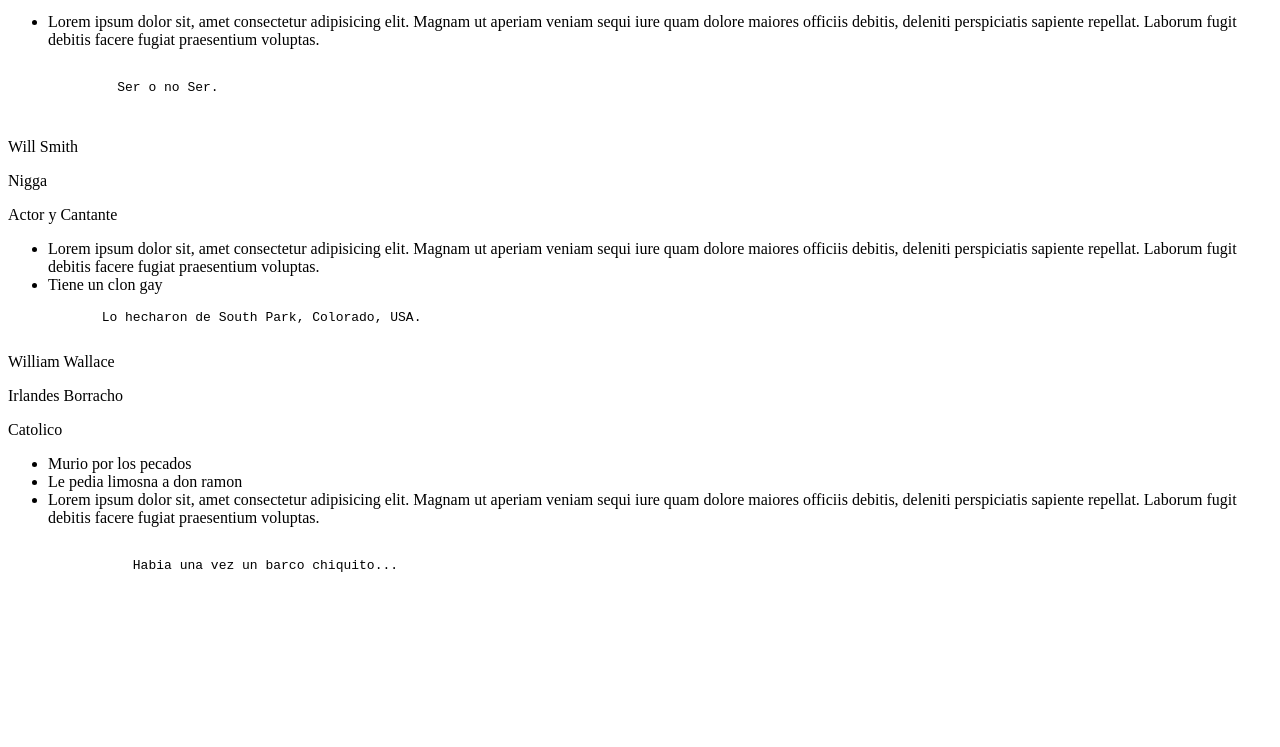
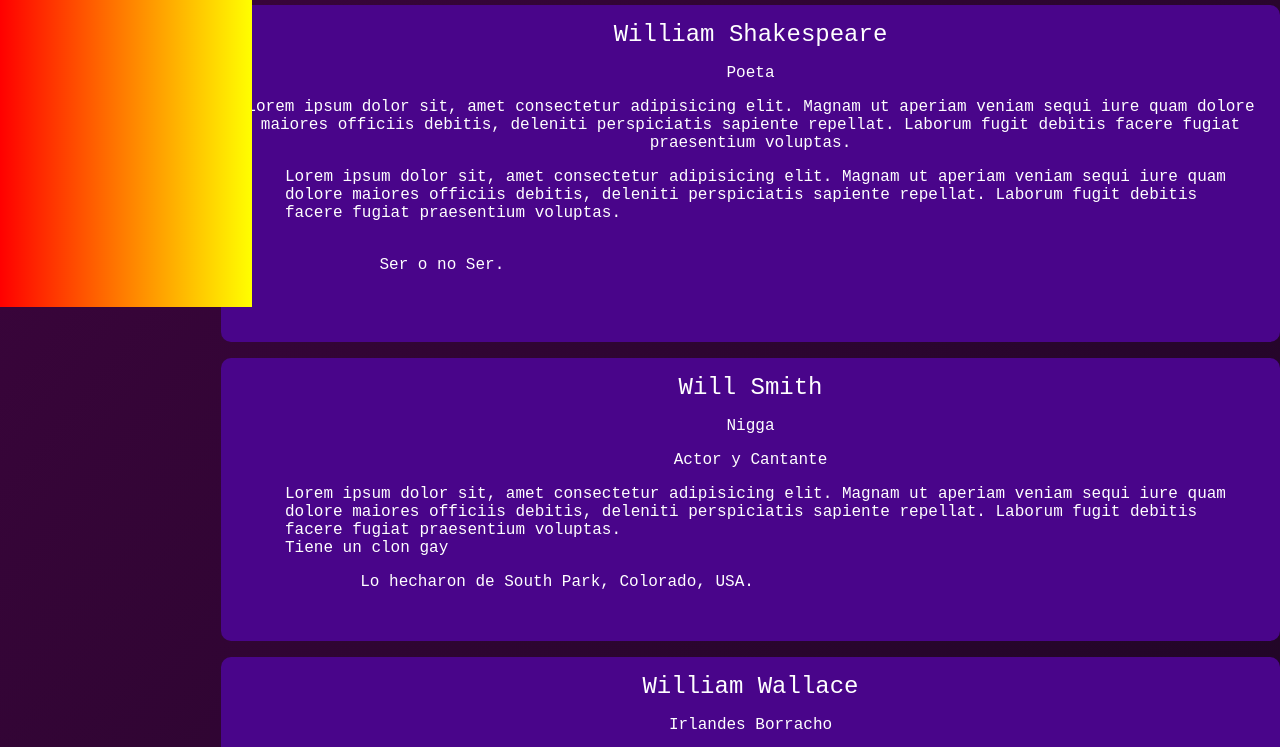
Before and after one commit to GioXdaZ/Work-Portfolio-FreeCodeCamp, a plain HTML site: page tdp.html in a window 1280 px wide. Shown: the part 557-1304 px from the top of the page. Before the commit the page ends 1173 px from the top, so only its background shows below. Drawn offline with Linux system fonts and the light colour scheme; the site is published under a folder, as on GitHub Pages, so addresses that start at the root find nothing.

Commit message:
Update tdp.html

```diff
--- a/tdp.html
+++ b/tdp.html
@@ -6,7 +6,7 @@
   <meta http-equiv="X-UA-Compatible" content="IE=edge" />
   <meta name="viewport" content="width=device-width, initial-scale=1.0" />
   <title>Document</title>
-  <link rel="stylesheet" href="/css/tdp.css" />
+  <link rel="stylesheet" href="css/tdp.css" />
 </head>
 
 <body>
```
